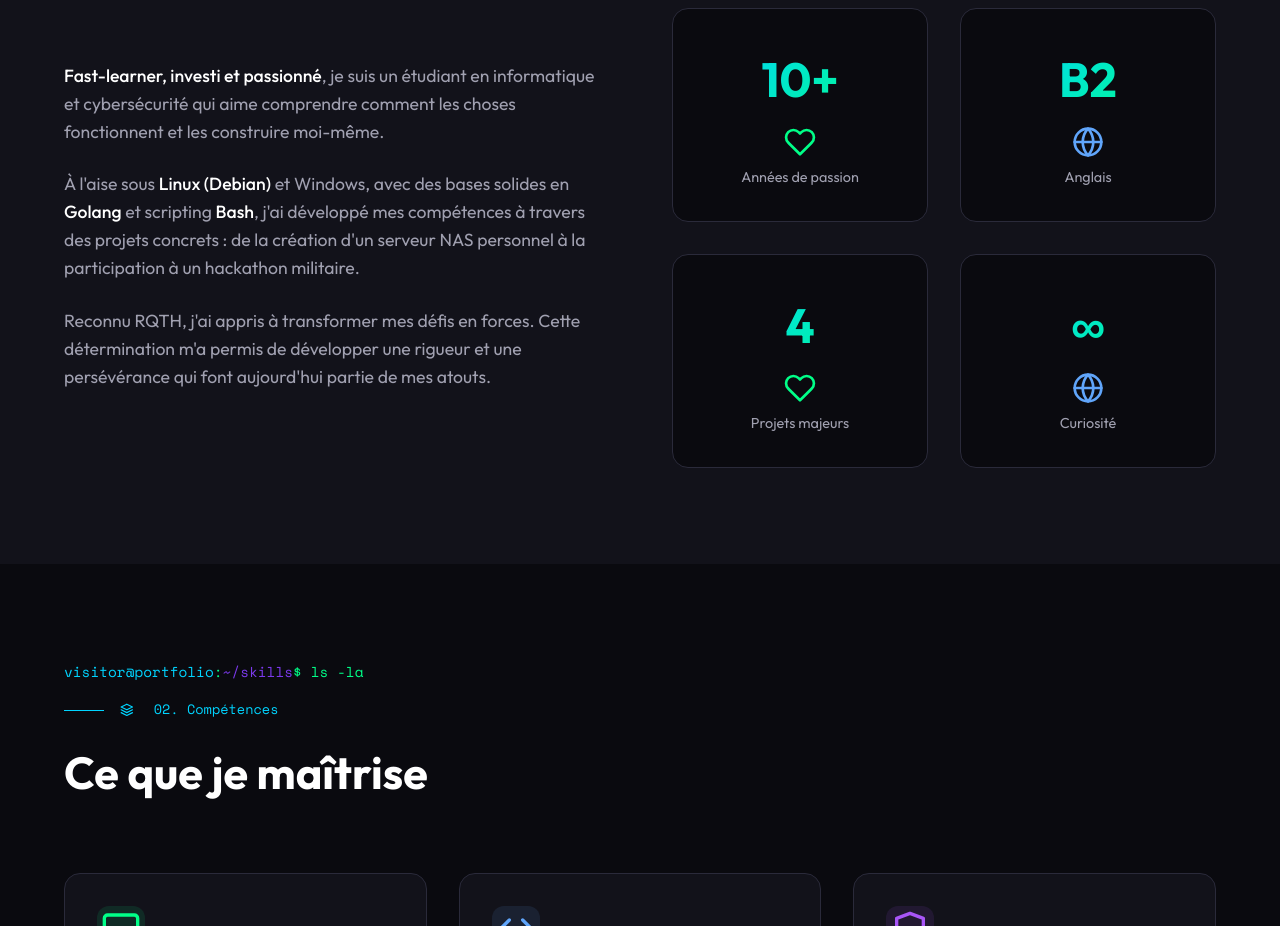
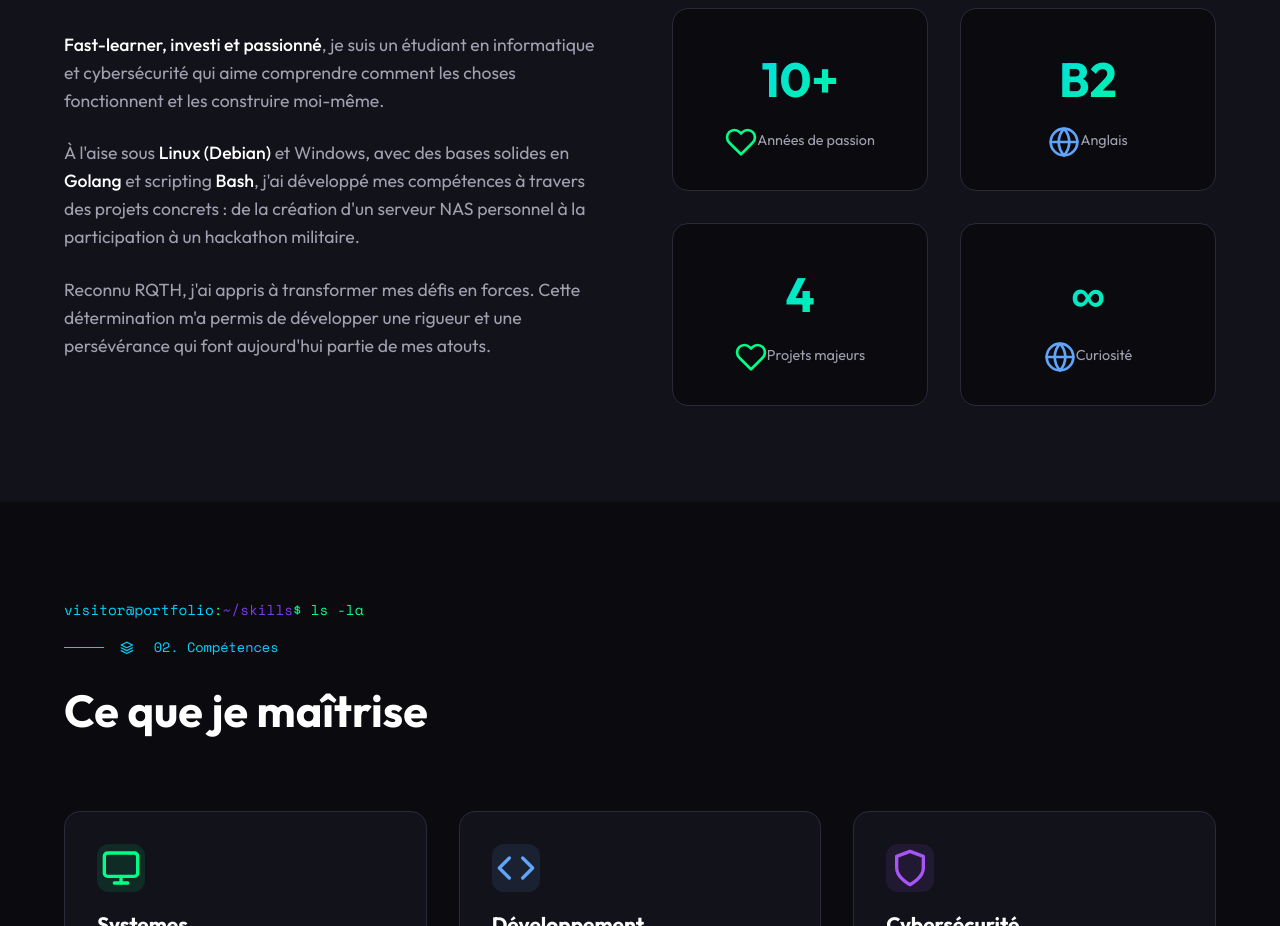
Before and after one commit to mrhy-s/mrhy-s.github.io, a plain HTML site: page index.html in a window 1280 px wide. Shown: the part 1100-2026 px from the top of the page. Drawn offline with nearby package versions, Linux system fonts and the light colour scheme.

Commit message:
Refactor stat-label divs to use svg directly

```diff
--- a/index.html
+++ b/index.html
@@ -294,19 +294,19 @@
             <div class="about-stats">
                 <div class="stat-card">
                     <div class="stat-number" id="years-passion">8+</div>
-                    <div class="stat-label"><div class="stat-icon"><svg class="ico ico--lg ico--accent" aria-hidden="true"><use href="#ico-heart"/></svg></div>Années de passion</div>
+                    <div class="stat-label"><svg class="ico ico--lg ico--accent" aria-hidden="true"><use href="#ico-heart"/></svg>Années de passion</div>
                 </div>
                 <div class="stat-card">
                     <div class="stat-number">B2</div>
-                    <div class="stat-label"><div class="stat-icon"><svg class="ico ico--lg ico--secondary" aria-hidden="true"><use href="#ico-globe"/></svg></div>Anglais</div>
+                    <div class="stat-label"><svg class="ico ico--lg ico--secondary" aria-hidden="true"><use href="#ico-globe"/></svg>Anglais</div>
                 </div>
                 <div class="stat-card">
                     <div class="stat-number" id="project-count">3</div>
-                    <div class="stat-label"><div class="stat-icon"><svg class="ico ico--lg ico--accent" aria-hidden="true"><use href="#ico-heart"/></svg></div>Projets majeurs</div>
+                    <div class="stat-label"><svg class="ico ico--lg ico--accent" aria-hidden="true"><use href="#ico-heart"/></svg>Projets majeurs</div>
                 </div>
                 <div class="stat-card">
                     <div class="stat-number">∞</div>
-                    <div class="stat-label"><div class="stat-icon"><svg class="ico ico--lg ico--secondary" aria-hidden="true"><use href="#ico-globe"/></svg></div>Curiosité</div>
+                    <div class="stat-label"><svg class="ico ico--lg ico--secondary" aria-hidden="true"><use href="#ico-globe"/></svg>Curiosité</div>
                 </div>
             </div>
         </div>
```
